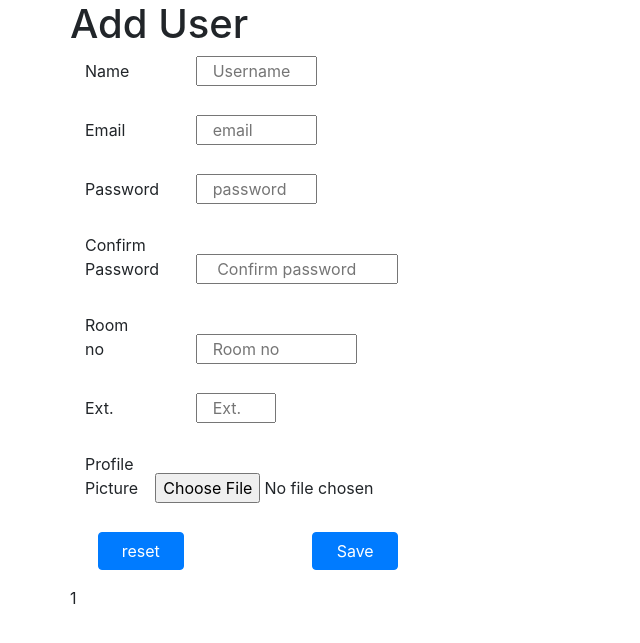
After one commit to aliaasayed/Cafeteria_php, a PHP site: page /adduser.php?sended=1 in a window 1280 px wide. The commit adds this page. Shown: the top 643 px of the page, without its empty margins (0-640 px from the left). Run offline with PHP 8.4, Linux system fonts and the light colour scheme; a stand-in replaces the project's code that opens the database connection.

Commit message:
Add files via upload

```diff
--- /dev/null
+++ b/adduser.php
@@ -0,0 +1,77 @@
+<!DOCTYPE html>
+<html lang="en">
+<head>
+  <title>Add User</title>
+
+
+  <!-- <link rel="stylesheet" href="https://maxcdn.bootstrapcdn.com/bootstrap/3.3.7/css/bootstrap.min.css"> -->
+
+   <meta charset="utf-8">
+  <!--  <meta name="viewport" content="width=device-width, initial-scale=1, shrink-to-fit=no">
+   <script src="https://ajax.googleapis.com/ajax/libs/jquery/3.2.0/jquery.min.js"></script>
+   <script src="https://maxcdn.bootstrapcdn.com/bootstrap/3.3.7/js/bootstrap.min.js"></script> -->
+   <link rel="stylesheet" href="https://maxcdn.bootstrapcdn.com/bootstrap/4.0.0/css/bootstrap.min.css" integrity="sha384-Gn5384xqQ1aoWXA+058RXPxPg6fy4IWvTNh0E263XmFcJlSAwiGgFAW/dAiS6JXm" crossorigin="anonymous">
+
+
+</head>
+
+<body>
+<div class="container">
+  <div class="row">
+<form action="adduserback.php" method="POST">
+  <h1> Add User </h1>
+
+    <label class="col-sm-1 control-label " >Name</label>
+    <input type="text" placeholder="Username" name="username" class="col-sm-3 control-label offset-sm-2" for="formGroupInputLarge" required ><br><br>
+
+  <label class="col-sm-1 control-label" >Email</label>
+  <input type="Email" placeholder="email" name="email" class="col-sm-3 control-label offset-sm-2" for="formGroupInputLarge" required><br><br>
+
+  <label class="col-sm-1 control-label" >Password</label>
+  <input type="password" placeholder="password" name="password" class="col-sm-3 control-label offset-sm-2" for="formGroupInputLarge" required><br><br>
+
+  <label class="col-sm-1 control-label" >Confirm Password</label>
+  <input type="password" placeholder=" Confirm password" name="confpassword" class="col-sm-5 control-label offset-sm-2" for="formGroupInputLarge" required><br><br>
+
+  <label class="col-sm-1 control-label" >Room no</label>
+  <input type="number" placeholder="Room no" name="Room_no" class="col-sm-4 control-label offset-sm-2" for="formGroupInputLarge" required ><br><br>
+
+
+  <label class="col-sm-1 control-label" >Ext.</label>
+  <input type="number" placeholder="Ext." name="Ext" class="col-sm-2 control-label offset-sm-2" for="formGroupInputLarge" required ><br><br>
+
+  <label class="col-sm-1 control-label " >Profile Picture</label>
+  <input type="file" class="offset-sm-1" ><br><br>
+
+    <!--  --><div class="form-group row">
+   <!-- <div class="col-sm-10 offset-sm-2"> -->
+
+      <button  type="reset" class="btn btn-primary col-sm-2 offset-sm-1">reset</button>
+      <button type="submit" class="btn btn-primary col-sm-2 offset-sm-3">Save</button>
+
+    </div>
+
+<div>
+  <?php
+          if ($_SERVER["REQUEST_METHOD"] == "GET")
+              {
+
+                $errors = $_GET["sended"];
+                  echo $errors."<br>";
+
+              }
+        ?>
+
+</div>
+
+</form>
+
+</div>
+</div>
+
+<!-- <script src="https://code.jquery.com/jquery-3.2.1.slim.min.js" integrity="sha384-KJ3o2DKtIkvYIK3UENzmM7KCkRr/rE9/Qpg6aAZGJwFDMVNA/GpGFF93hXpG5KkN" crossorigin="anonymous"></script>
+<script src="https://cdnjs.cloudflare.com/ajax/libs/popper.js/1.12.9/umd/popper.min.js" integrity="sha384-ApNbgh9B+Y1QKtv3Rn7W3mgPxhU9K/ScQsAP7hUibX39j7fakFPskvXusvfa0b4Q" crossorigin="anonymous"></script>
+<script src="https://maxcdn.bootstrapcdn.com/bootstrap/4.0.0/js/bootstrap.min.js" integrity="sha384-JZR6Spejh4U02d8jOt6vLEHfe/JQGiRRSQQxSfFWpi1MquVdAyjUar5+76PVCmYl" crossorigin="anonymous"></script> -->
+
+</body>
+</html>
```
Also changed, not shown: adduserback.php (+31 -5 lines).
